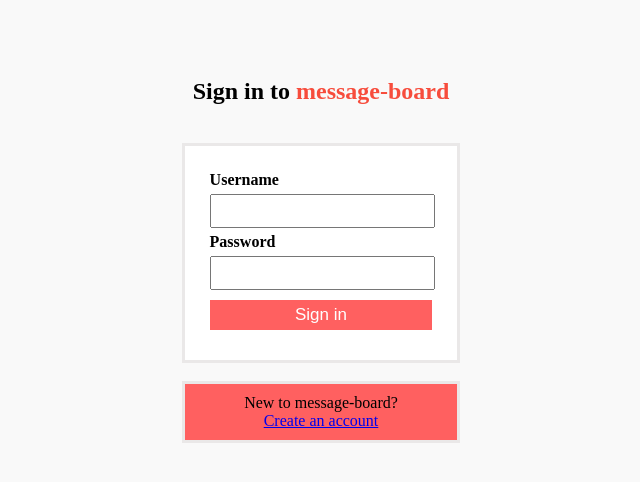
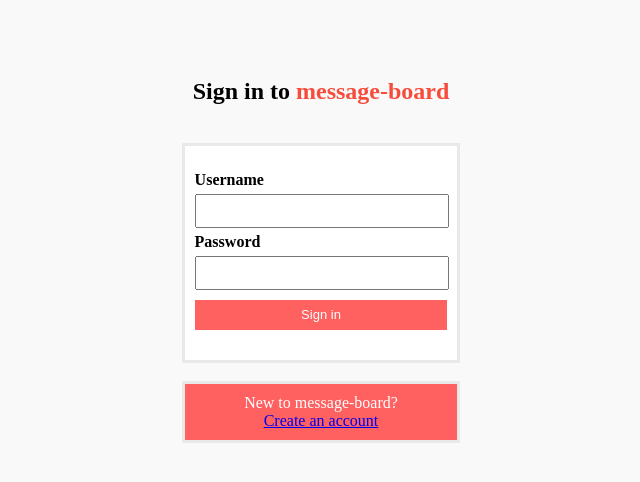
Before and after one commit to ambersun1234/message-board, a PHP site: page /signIn.php in a window 1280 px wide. Shown: the top 482 px of the page, without its empty margins (319-959 px from the left). Run offline with PHP 8.4, Linux system fonts and the light colour scheme.

Commit message:
update custom.css
update custom.css

```diff
--- a/custom.css
+++ b/custom.css
@@ -42,12 +42,12 @@ footer {
     padding: 5px;
     margin-top: 5px;
     margin-bottom: 5px;
-    width: 95%;
+    width: 100%;
     height: 40px;
     font-size: 13px;
 }
 .signUp button[type=submit]{
-    width: 95%;
+    width: 100%;
     height: 30px;
     margin-top: 5px;
     margin-bottom: 5px;
@@ -62,13 +62,11 @@ footer {
     padding-bottom: 15px;
 }
 .login form {
-    padding: 15px;
+    padding-top: 15px;
+    padding-bottom: 15px;
 }
 .login form span , .signUp form span {
     font-weight: bold;
-}
-.login form input , .signUp form input {
-
 }
 .login{
     border-style: solid;
@@ -84,7 +82,7 @@ footer {
     margin-bottom: 5px;
     width: 95%;
     height: 20px;
-    font-size: 17px;
+    font-size: 13px;
 }
 .login button[type=submit]{
     width: 100%;
@@ -93,7 +91,7 @@ footer {
     margin-bottom: 5px;
     padding: 0px;
     border: 0px;
-    font-size: 17px;
+    font-size: 13px;
     background-color: #ff6060;
     color: #ffffff;
 }
@@ -107,6 +105,7 @@ footer {
 }
 .login_new_to_message{
     text-align: center;
+    color: #ffffff;
 }
 .login_error{
     margin: auto;
```
